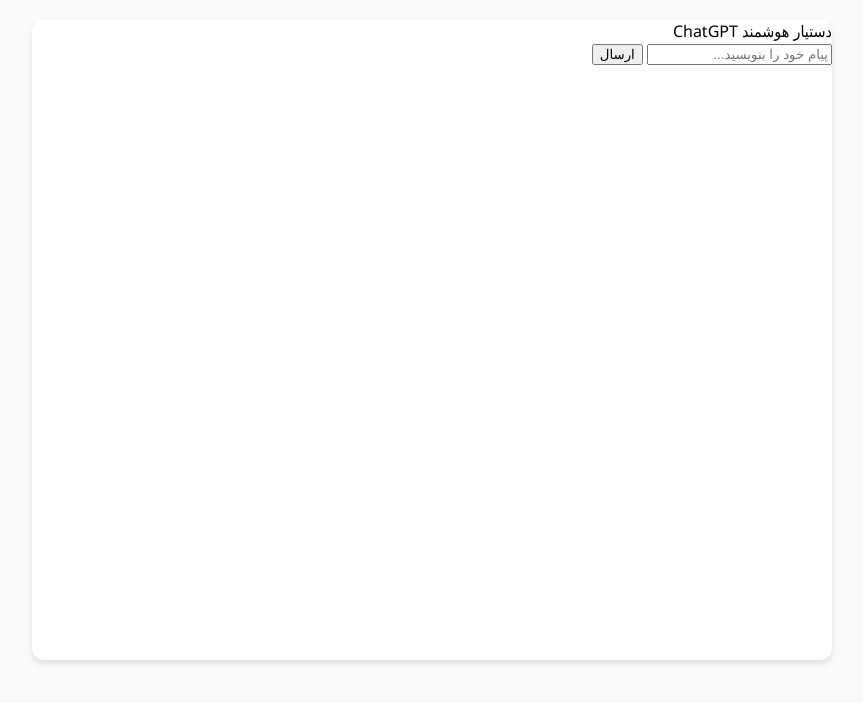
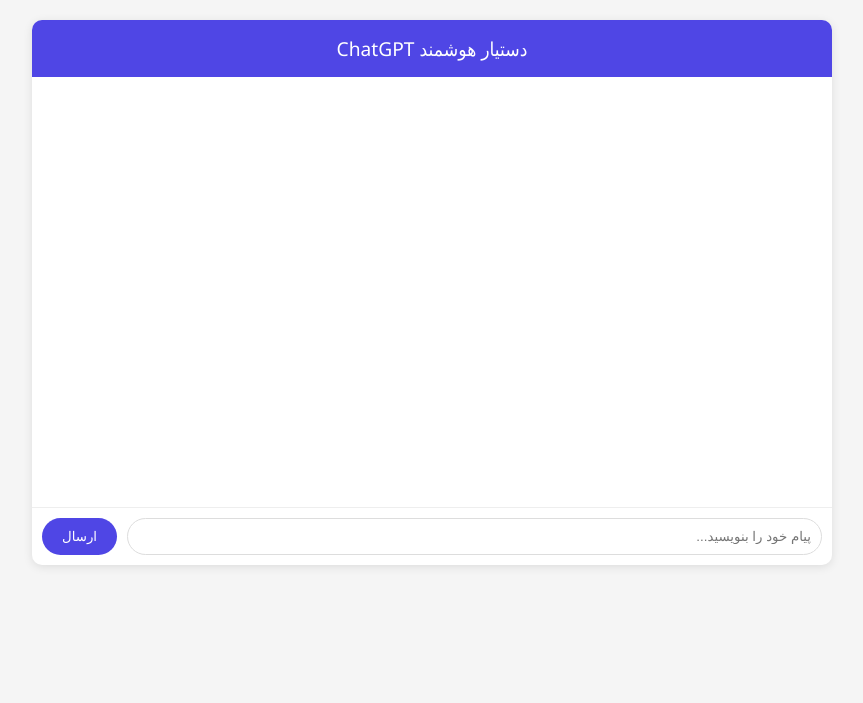
Before and after one commit to im-mcma/testai, a Flask app: page / in a window 1280 px wide. Shown: the top 703 px of the page, without its empty margins (208-1071 px from the left). Run offline with Flask 3, Linux system fonts and the light colour scheme.

Commit message:
Update style.css

```diff
--- a/static/style.css
+++ b/static/style.css
@@ -1,15 +1,53 @@
 body {
     font-family: 'Segoe UI', Tahoma, Geneva, Verdana, sans-serif;
     margin: 0;
-    padding: 0;
-    background-color: #f9fafb;
+    padding: 20px;
+    background-color: #f5f5f5;
 }
 
 .chat-container {
     max-width: 800px;
-    margin: 20px auto;
-    border-radius: 12px;
-    box-shadow: 0 4px 6px rgba(0, 0, 0, 0.1);
-    background-color: white;
-    height: 80vh;
+    margin: 0 auto;
+    background: white;
+    border-radius: 10px;
+    box-shadow: 0 2px 10px rgba(0,0,0,0.1);
+    overflow: hidden;
 }
+
+.chat-header {
+    background: #4f46e5;
+    color: white;
+    padding: 15px;
+    text-align: center;
+    font-size: 1.2em;
+}
+
+.chat-messages {
+    height: 400px;
+    overflow-y: auto;
+    padding: 15px;
+}
+
+.chat-input {
+    display: flex;
+    padding: 10px;
+    border-top: 1px solid #eee;
+}
+
+#message-input {
+    flex: 1;
+    padding: 10px;
+    border: 1px solid #ddd;
+    border-radius: 20px;
+    outline: none;
+}
+
+#send-button {
+    background: #4f46e5;
+    color: white;
+    border: none;
+    padding: 10px 20px;
+    border-radius: 20px;
+    margin-right: 10px;
+    cursor: pointer;
+}
```
